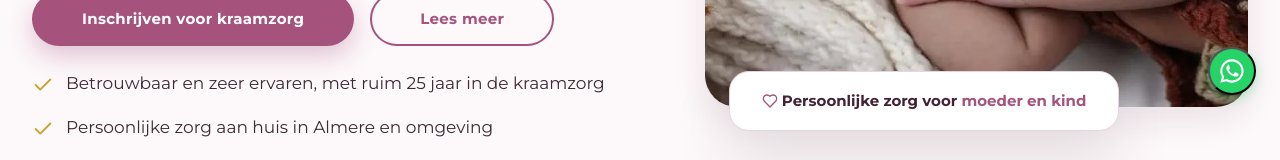
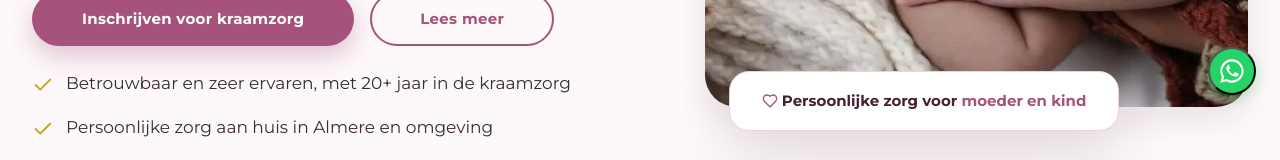
Before and after one commit to Maximustopdeals/Kraamzorg-T-Gouden-Hartje, a Next.js app: page / in a window 1280 px wide. Shown: the part 681-841 px from the top of the page. Built offline with nearby package versions, Linux system fonts and the light colour scheme; no server answers; a web font is replaced by a local one.

Commit message:
Update experience description in page.tsx

```diff
--- a/app/page.tsx
+++ b/app/page.tsx
@@ -42,7 +42,7 @@ export default function HomePage() {
             <ul className="check-list" style={{ marginTop: "1.5rem" }}>
               <li>
                 <IconCheck />
-                <span>Betrouwbaar en zeer ervaren, met ruim 25 jaar in de kraamzorg</span>
+                <span>Betrouwbaar en zeer ervaren, met 20+ jaar in de kraamzorg</span>
               </li>
               <li>
                 <IconCheck />
```
